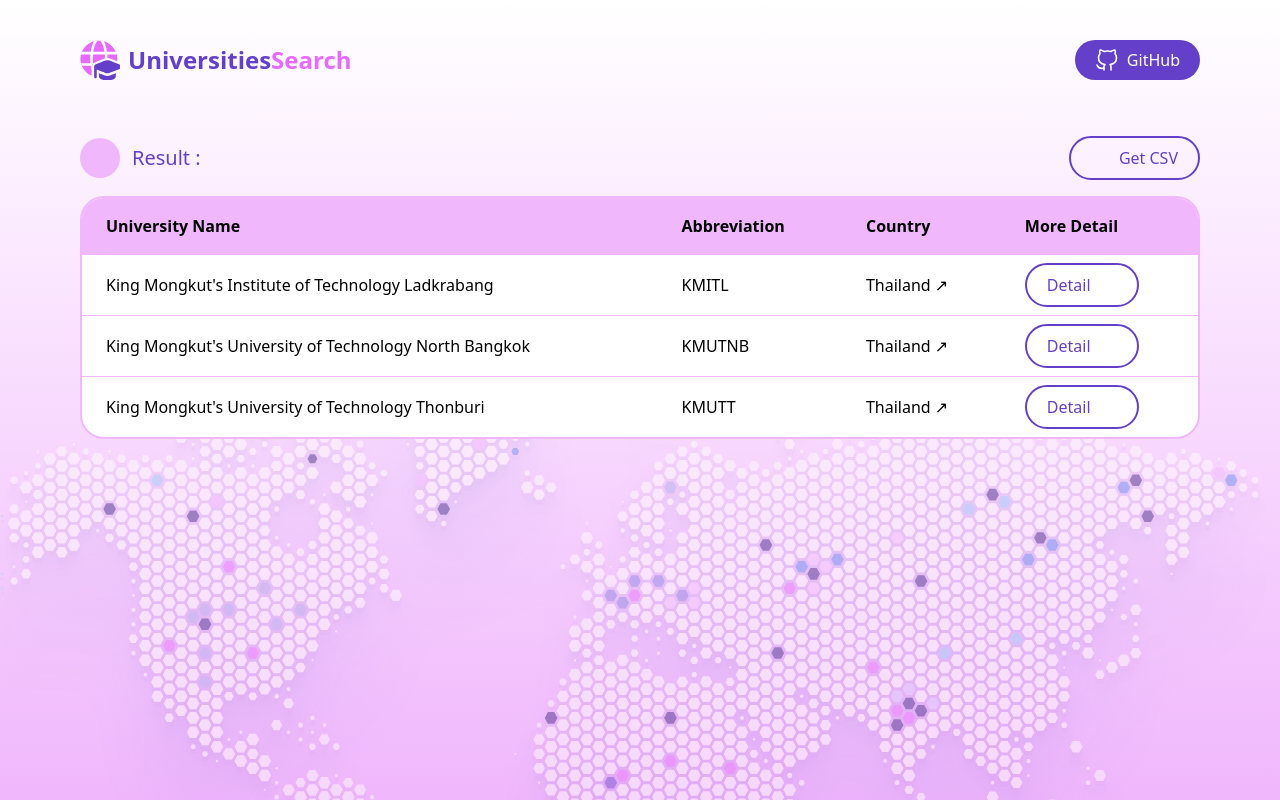
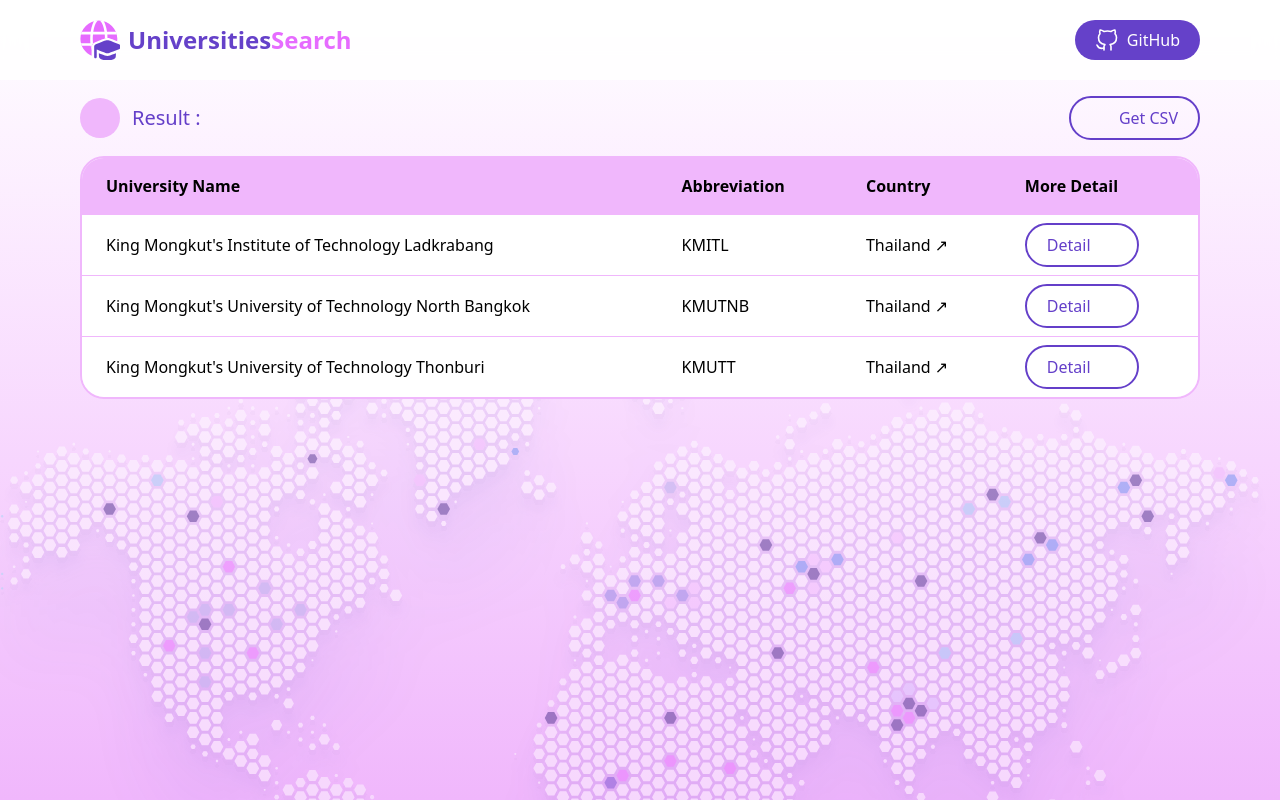
Before and after one commit to TOC-university/Frontend, a React (Vite) app: page /ResultTable in a window 1280 px wide. Built offline with nearby package versions, Linux system fonts and the light colour scheme; some icons are missing.

Commit message:
edit btn style and update navbar

```diff
--- a/src/App.tsx
+++ b/src/App.tsx
@@ -1,23 +1,41 @@
-import { BrowserRouter as Router, Routes, Route, Link } from "react-router-dom";
+import { BrowserRouter as Router, Routes, Route } from "react-router-dom";
 import Main from "./pages/Main";
 import HomePage from "./pages/HomePage";
-import ResultTable from "./pages/ResultTable";
+import Logo from "./assets/logo-nav.svg";
+import CatGithub from "./assets/cat-github.svg";
+import ResultTable from "./pages/ResultTable"
 
 export default function App() {
   return (
     <Router>
-      <div className="min-h-screen">
-        {/* <nav className="flex gap-4 p-4 bg-gray-800 text-white">
-          <Link className="text-green-400 hover:text-green-200" to="/">Home</Link>
-          <Link className="text-green-400 hover:text-green-200" to="/about">About</Link>
-        </nav> */}
+      <div className="h-screen flex flex-col ">
+        {/* Navbar */}
+        <nav className="flex justify-between items-center px-20 py-5 fixed bg-white/80 backdrop-blur-md z-50 opacity-99 w-full">
+          <div className="flex items-center space-x-2">
+            <img className="h-10 w-10" src={Logo} alt="universities search" />
+            <span className="font-bold text-purple-100 text-2xl">
+              Universities<span className="text-pink-100">Search</span>
+            </span>
+          </div>
+          <a
+            href="https://github.com/TOC-university"
+            target="_blank"
+            rel="noopener noreferrer"
+            className="flex gap-2 justify-center items-center bg-purple-100 text-white px-5 py-2 rounded-full hover:bg-purple-200 transition"
+          >
+            <img className="h-6 w-6" src={CatGithub} alt="GitHub" />
+            GitHub
+          </a>
+        </nav>
 
         {/* Routes */}
-        <Routes>
-          <Route path="/" element={<Main />} />
-          <Route path="/Home" element={<HomePage />} />
-          <Route path="/ResultTable" element={<ResultTable />} />
-        </Routes>
+        <div className="flex-1 ">
+          <Routes>
+            <Route path="/" element={<Main />} />
+            <Route path="/home" element={<HomePage />} />
+            <Route path="/ResultTable" element={<ResultTable />} />
+          </Routes>
+        </div>
       </div>
     </Router>
   );
--- a/src/pages/HomePage.tsx
+++ b/src/pages/HomePage.tsx
@@ -1,5 +1,3 @@
-import Logo from "../assets/logo-nav.svg";
-import CatGithub from "../assets/cat-github.svg";
 import BackWorld from "../assets/background-home.svg";
 import Cross from "../assets/cross.svg";
 import GoIcon from "../assets/go-icon.svg";
@@ -59,26 +57,12 @@ export default function HomePage() {
 
 
   return (
-    <div className="min-h-screen bg-gradient-to-b from-white to-pink-50 flex flex-col overflow-y-auto ">
+    <div className="h-screen bg-gradient-to-b from-white to-pink-50 flex flex-col overflow-y-auto scrollbar-custom pt-30 relative">
       <img
         src={BackWorld}
         alt="background"
-        className="absolute bottom-0 object-cover z-0 "
+        className="fixed bottom-0 left-0 w-full  object-cover z-0 "
       />
-      {/* Navbar */}
-      <nav className="flex justify-between items-center px-20 py-10 z-10">
-        <div className="flex items-center space-x-2">
-          <img className="h-10 w-10" src={Logo} alt="universities search" />
-          <span className="font-bold text-purple-100 text-2xl">
-            Universities<span className="text-pink-100 ">Search</span>
-          </span>
-        </div>
-        <button className=" flex gap-2 justify-center items-center bg-purple-100 text-white px-5 py-2 rounded-full hover:bg-purple-200 transition">
-          <img className="h-6 w-6" src={CatGithub} alt="" />
-          GitHub
-        </button>
-      </nav>
-
       {/* Main Section */}
       <div className="flex flex-col items-center justify-center text-center z-10  p-8 ">
         <h1 className="text-3xl md:text-5xl font-extrabold text-purple-100 mb-4 ">
@@ -154,7 +138,7 @@ export default function HomePage() {
           <div className=" w-[55%] mt-2  relative">
             <ul
               className="absolute w-full max-h-[calc(100vh-4rem)]
-                 bg-white rounded-3xl border-3 border-purple-100 shadow-lg z-20
+                 bg-white rounded-3xl border-3 border-purple-100 shadow-lg z-10
                  "
             >
               {suggestions.slice(0, 4).map((s, idx) => (
@@ -166,7 +150,7 @@ export default function HomePage() {
                 >
                   <Icon icon="heroicons:magnifying-glass-16-solid"
                     className="w-8 h-8 text-purple-300 flex-shrink-0" />
-                  <span className="font-semibold text-normal">{highlightText(s, query)}</span>
+                  <span className="font-semibold text-xl">{highlightText(s, query)}</span>
                   <img src={GoIcon} alt="" className="h-8 w-8 ml-auto flex-shrink-0" />
                 </li>
               ))}
--- a/src/pages/ResultTable.tsx
+++ b/src/pages/ResultTable.tsx
@@ -24,22 +24,8 @@ export default function ResultTable() {
     ];
 
     return (
-        <div className="min-h-screen bg-gradient-to-b from-white to-pink-50 flex flex-col overflow-y-auto relative">
+        <div className="h-screen bg-gradient-to-b from-white to-pink-50 flex flex-col overflow-y-auto scrollbar-custom pt-20 relative">
         <img src={BackWorld} alt="background" className="absolute bottom-0 object-cover z-0" />
-
-        {/* Navbar */}
-        <nav className="flex justify-between items-center px-20 py-10 z-10">
-            <div className="flex items-center space-x-2">
-            <img className="h-10 w-10" src={Logo} alt="universities search" />
-            <span className="font-bold text-purple-100 text-2xl">
-                Universities<span className="text-pink-100">Search</span>
-            </span>
-            </div>
-            <button className="flex gap-2 justify-center items-center bg-purple-100 text-white px-5 py-2 rounded-full hover:bg-purple-200 transition">
-            <img className="h-6 w-6" src={CatGithub} alt="" />
-            GitHub
-            </button>
-        </nav>
 
         {/* Main Section */}
         <div className="flex flex-col items-center justify-center text-center z-10 px-20 p-4">
@@ -52,7 +38,7 @@ export default function ResultTable() {
                         Result : <span className="font-bold">{searchInput}</span>
                     </span>
                 </div>
-                <button className="flex items-center gap-2 px-5 py-2 border-2 border-purple-100 rounded-full text-purple-100  transition">
+                <button className="flex items-center gap-2 px-5 py-2 border-2 border-purple-100 rounded-full text-purple-100 hover:shadow-[0_0_10px_#a855f7] transition cursor-pointer">
                     <Icon icon="mdi:file-download-outline" width={20} />
                     Get CSV
                 </button>
```
